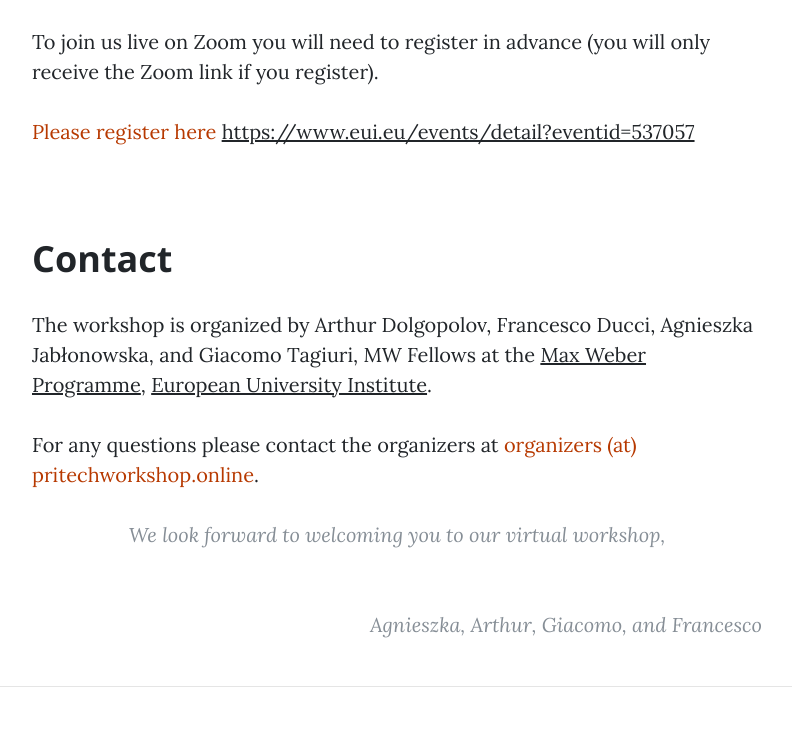
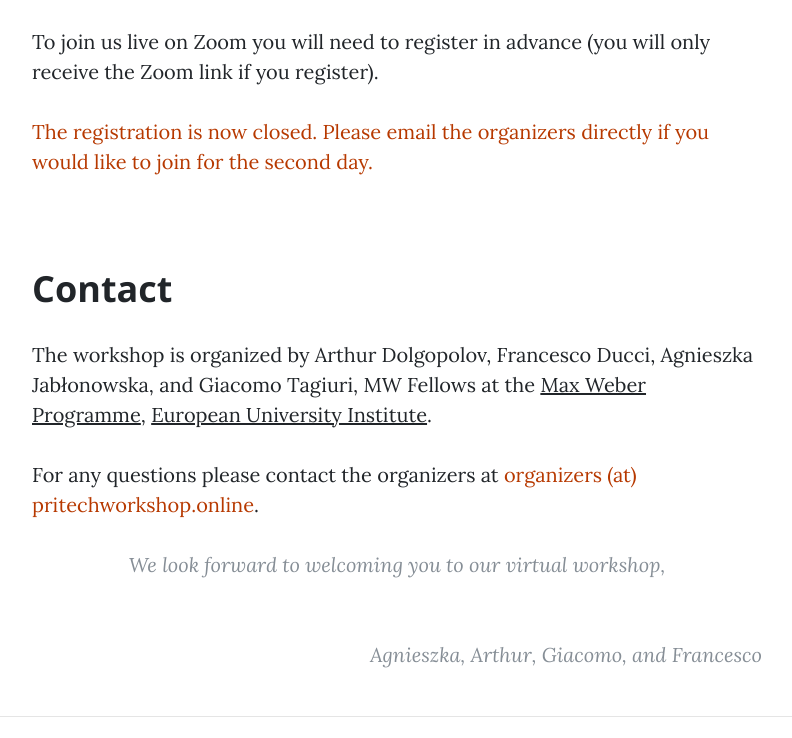
Before and after one commit to artdol/pritechworkshop, a website: page index.html in a window 1280 px wide. Shown: the part 2245-2983 px from the top of the page, without its empty margins (243-1035 px from the left). Drawn offline with nearby package versions, Linux system fonts and the light colour scheme.

Commit message:
Registration closed

```diff
--- a/index.html
+++ b/index.html
@@ -166,7 +166,8 @@ The target audience is the growing community of researchers working on different
           <h2 class="section-heading">Registration</h2>
             <p>The workshop is invite-only for presenters, but everyone is welcome to attend in Zoom, participate in the discussion through chat, or watch the videos as they are uploaded.</p>
           <p>To join us live on Zoom you will need to register in advance (you will only receive the Zoom link if you register). </p>
-            <p><span style="color:#B73900">Please register here</span> <a href="https://www.eui.eu/events/detail?eventid=537057">https://www.eui.eu/events/detail?eventid=537057</a></p>
+            <p style="color:#B73900">The registration is now closed. Please email the organizers directly if you would like to join for the second day.</p>
+            <!--<p><span style="color:#B73900">Please register here</span> <a href="https://www.eui.eu/events/detail?eventid=537057">https://www.eui.eu/events/detail?eventid=537057</a></p>-->
           </section>
           <section id="contact">
           <h2 class="section-heading">Contact</h2>
```
